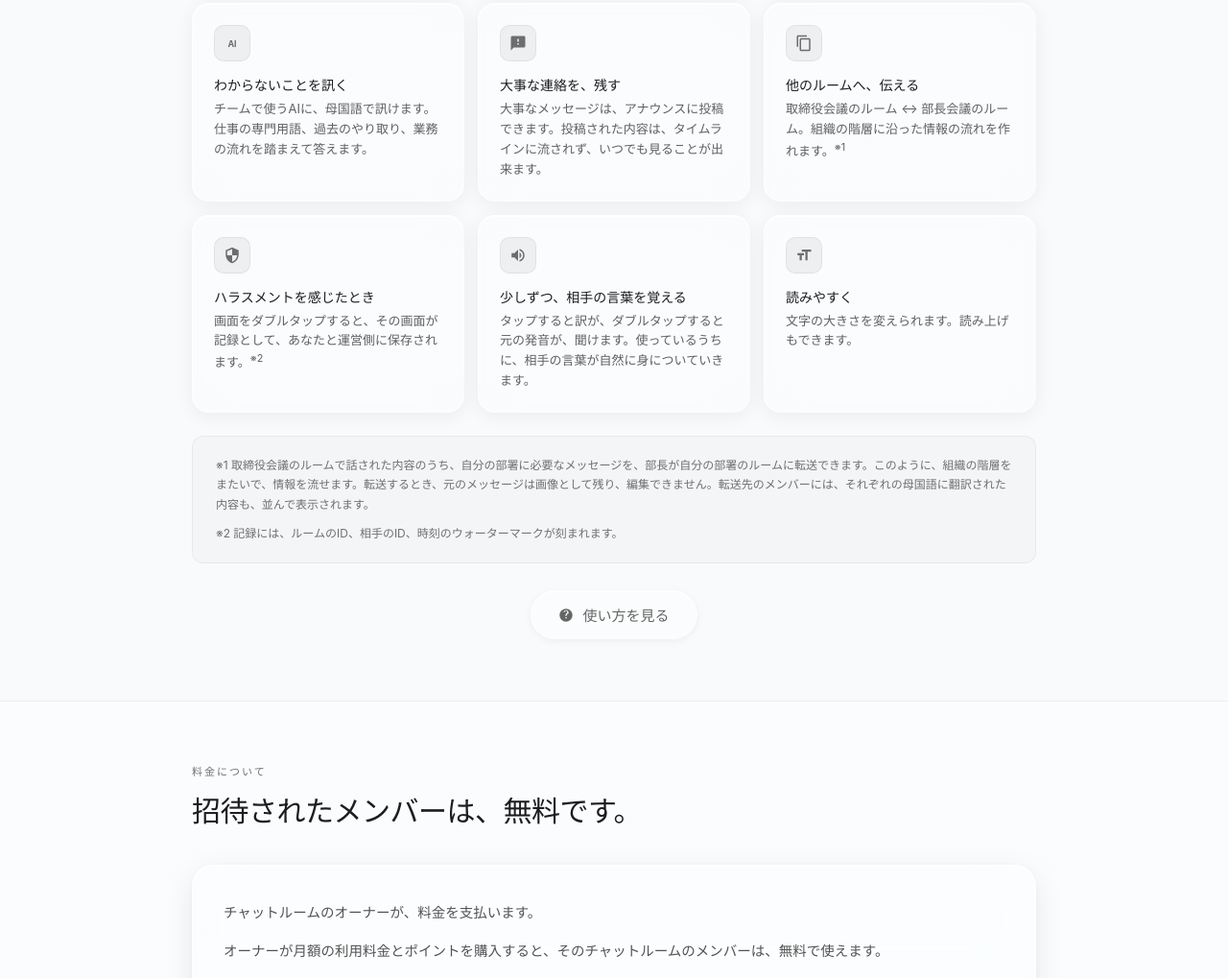
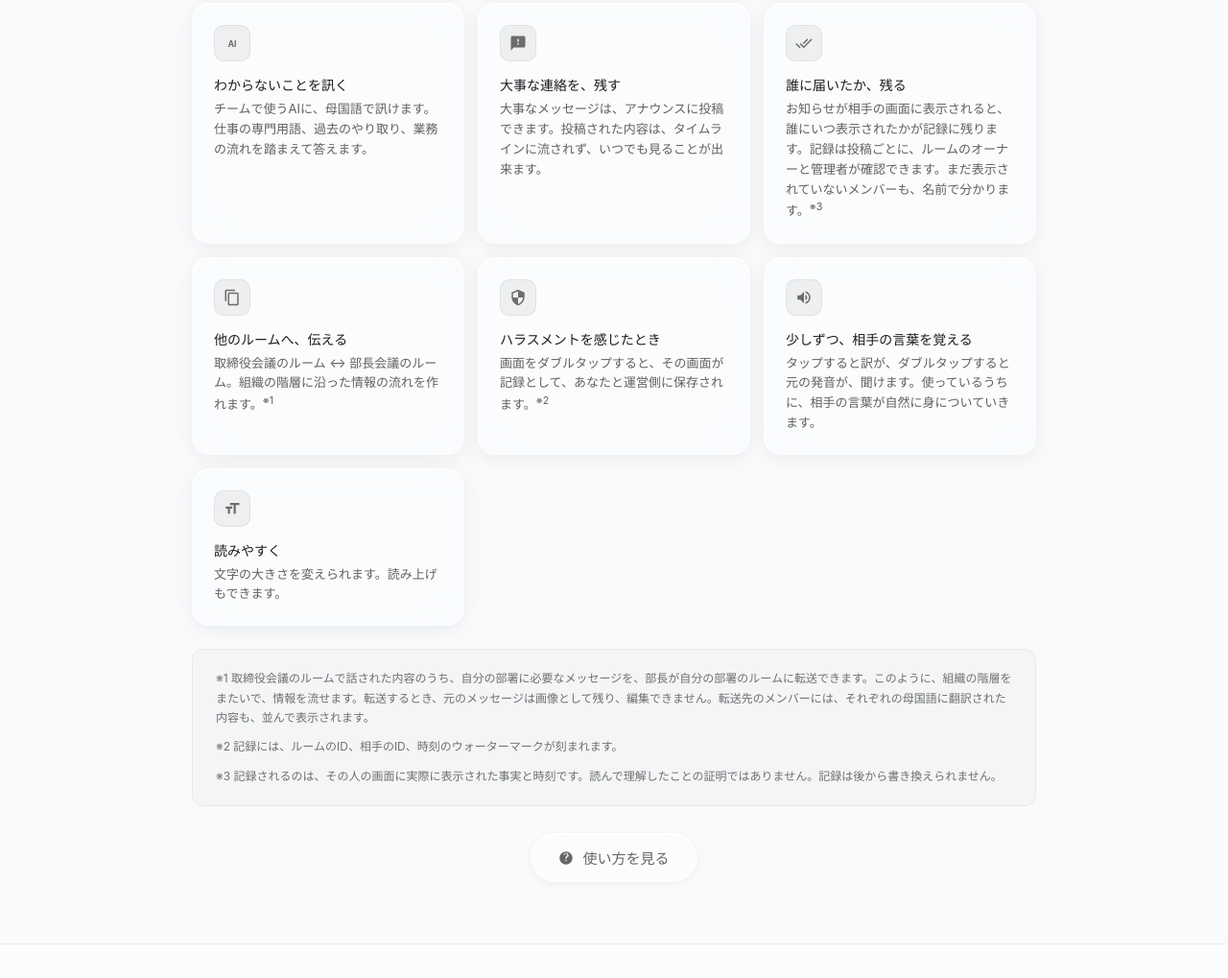
Before and after one commit to taaboo/transworks-web, a plain HTML site: page index.html in a window 1280 px wide. Shown: the part 1383-2402 px from the top of the page at 96% size. Drawn offline with Linux system fonts and the light colour scheme.

Commit message:
Update index.html

```diff
--- a/index.html
+++ b/index.html
@@ -231,6 +231,11 @@
         <p id="f5-desc">大事なメッセージは、アナウンスに投稿できます。投稿された内容は、タイムラインに流されず、いつでも見ることが出来ます。</p>
       </div>
       <div class="feat lg-card-sm">
+        <div class="feat-icon"><svg viewBox="0 0 24 24"><path d="M18 7l-1.41-1.41-6.34 6.34 1.41 1.41L18 7zm4.24-1.41L11.66 16.17 7.48 12l-1.41 1.41L11.66 19l12-12-1.42-1.41zM.41 13.41L6 19l1.41-1.41L1.83 12 .41 13.41z"/></svg></div>
+        <h3 id="f10-title">誰に届いたか、残る</h3>
+        <p id="f10-desc">お知らせが相手の画面に表示されると、誰にいつ表示されたかが記録に残ります。記録は投稿ごとに、ルームのオーナーと管理者が確認できます。まだ表示されていないメンバーも、名前で分かります。<sup>※3</sup></p>
+      </div>
+      <div class="feat lg-card-sm">
         <div class="feat-icon"><svg viewBox="0 0 24 24"><path d="M16 1H4c-1.1 0-2 .9-2 2v14h2V3h12V1zm3 4H8c-1.1 0-2 .9-2 2v14c0 1.1.9 2 2 2h11c1.1 0 2-.9 2-2V7c0-1.1-.9-2-2-2zm0 16H8V7h11v14z"/></svg></div>
         <h3 id="f6-title">他のルームへ、伝える</h3>
         <p id="f6-desc">取締役会議のルーム ↔ 部長会議のルーム。組織の階層に沿った情報の流れを作れます。<sup>※1</sup></p>
@@ -254,6 +259,7 @@
     <div class="notes">
       <p id="note1">※1 取締役会議のルームで話された内容のうち、自分の部署に必要なメッセージを、部長が自分の部署のルームに転送できます。このように、組織の階層をまたいで、情報を流せます。転送するとき、元のメッセージは画像として残り、編集できません。転送先のメンバーには、それぞれの母国語に翻訳された内容も、並んで表示されます。</p>
       <p id="note2">※2 記録には、ルームのID、相手のID、時刻のウォーターマークが刻まれます。</p>
+      <p id="note3">※3 記録されるのは、その人の画面に実際に表示された事実と時刻です。読んで理解したことの証明ではありません。記録は後から書き換えられません。</p>
     </div>
     <div class="howto-row">
       <a class="btn-lg" href="howto.html" id="btn-howto-feat">
@@ -419,12 +425,14 @@ const ja = {
   'f3-title':'写真の翻訳','f3-desc':'契約書、看板、書類、ホワイトボード、メニュー。写真に撮ると、その中の文字を訳します。',
   'f4-title':'わからないことを訊く','f4-desc':'チームで使うAIに、母国語で訊けます。仕事の専門用語、過去のやり取り、業務の流れを踏まえて答えます。',
   'f5-title':'大事な連絡を、残す','f5-desc':'大事なメッセージは、アナウンスに投稿できます。投稿された内容は、タイムラインに流されず、いつでも見ることが出来ます。',
+  'f10-title':'誰に届いたか、残る','f10-desc':'お知らせが相手の画面に表示されると、誰にいつ表示されたかが記録に残ります。記録は投稿ごとに、ルームのオーナーと管理者が確認できます。まだ表示されていないメンバーも、名前で分かります。<sup>※3</sup>',
   'f6-title':'他のルームへ、伝える','f6-desc':'取締役会議のルーム ↔ 部長会議のルーム。組織の階層に沿った情報の流れを作れます。<sup>※1</sup>',
   'f7-title':'ハラスメントを感じたとき','f7-desc':'画面をダブルタップすると、その画面が記録として、あなたと運営側に保存されます。<sup>※2</sup>',
   'f8-title':'少しずつ、相手の言葉を覚える','f8-desc':'タップすると訳が、ダブルタップすると元の発音が、聞けます。使っているうちに、相手の言葉が自然に身についていきます。',
   'f9-title':'読みやすく','f9-desc':'文字の大きさを変えられます。読み上げもできます。',
   'note1':'※1 取締役会議のルームで話された内容のうち、自分の部署に必要なメッセージを、部長が自分の部署のルームに転送できます。このように、組織の階層をまたいで、情報を流せます。転送するとき、元のメッセージは画像として残り、編集できません。転送先のメンバーには、それぞれの母国語に翻訳された内容も、並んで表示されます。',
   'note2':'※2 記録には、ルームのID、相手のID、時刻のウォーターマークが刻まれます。',
+  'note3':'※3 記録されるのは、その人の画面に実際に表示された事実と時刻です。読んで理解したことの証明ではありません。記録は後から書き換えられません。',
   'btn-howto-feat':'使い方を見る',
   'price-label':'料金について','price-title':'招待されたメンバーは、無料です。',
   'price-desc1':'チャットルームのオーナーが、料金を支払います。',
@@ -486,12 +494,14 @@ const en = {
   'f3-title':'Translate photos','f3-desc':'Contracts, signs, documents, whiteboards, menus. Take a photo, and the text inside is translated.',
   'f4-title':'Ask when you don\'t understand','f4-desc':'Ask the team\'s AI assistant in your own language. It answers based on your work-specific terminology, past conversations, and workflow.',
   'f5-title':'Keep important messages','f5-desc':'Important messages can be posted to the announcement room. They are not washed away in the timeline, and can be seen anytime.',
+  'f10-title':'See who it reached','f10-desc':'When an announcement is shown on a member\'s screen, a record is kept of who saw it and when. The owner and admins of the room can check this for each post. Members who have not seen it yet are also listed by name.<sup>※3</sup>',
   'f6-title':'Pass to other rooms','f6-desc':'Board meeting room ↔ department head meeting room. You can shape the flow of information along the layers of your organization.<sup>※1</sup>',
   'f7-title':'When you feel harassment','f7-desc':'Double-tap the screen, and that screen is saved as a record, both to you and to the operator.<sup>※2</sup>',
   'f8-title':'Pick up the other person\'s language','f8-desc':'Tap to see the translation, double-tap to hear the original pronunciation. As you use it, you naturally learn the other person\'s language.',
   'f9-title':'Easier to read','f9-desc':'You can adjust the text size. You can also have messages read aloud.',
   'note1':'※1 From what was discussed in the board meeting room, the department head can forward messages relevant to their department to their own room. In this way, information can flow across the layers of an organization. When forwarded, the original message remains as an image and cannot be edited. The forwarded content is also shown in each member\'s own language, side by side.',
   'note2':'※2 The record includes a watermark with the room ID, the other person\'s ID, and the timestamp.',
+  'note3':'※3 What is recorded is the fact and time that the post was actually displayed on that person\'s screen. It is not proof that they read and understood it. Records cannot be altered afterwards.',
   'btn-howto-feat':'See how to use it',
   'price-label':'About pricing','price-title':'Invited members use it for free.',
   'price-desc1':'The owner of the chat room pays for the service.',
```
